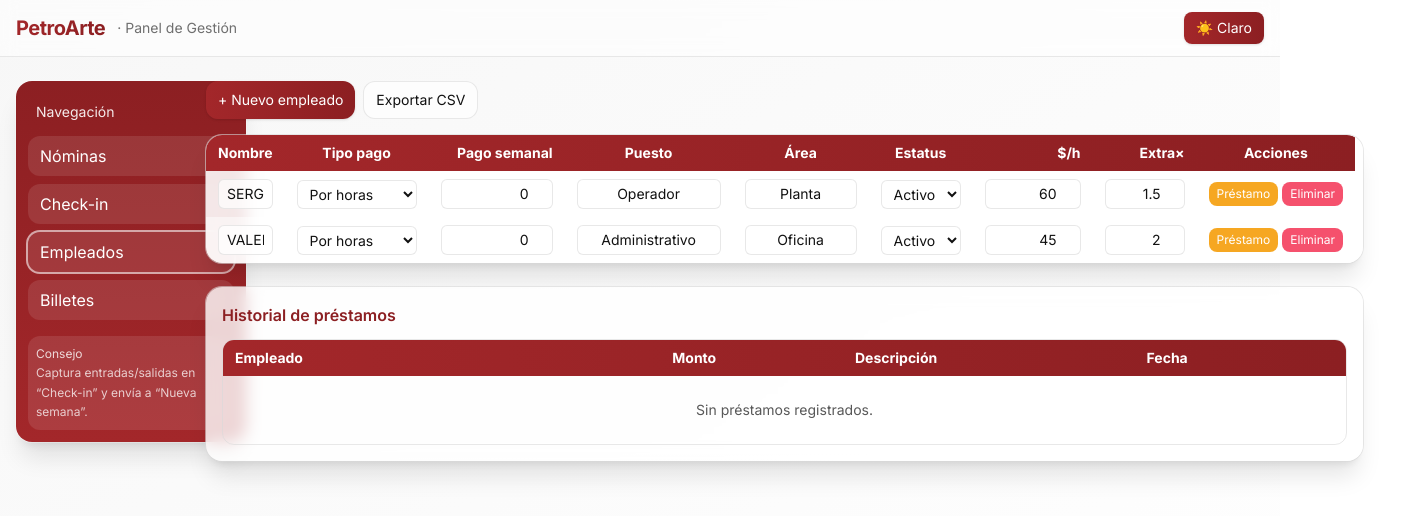
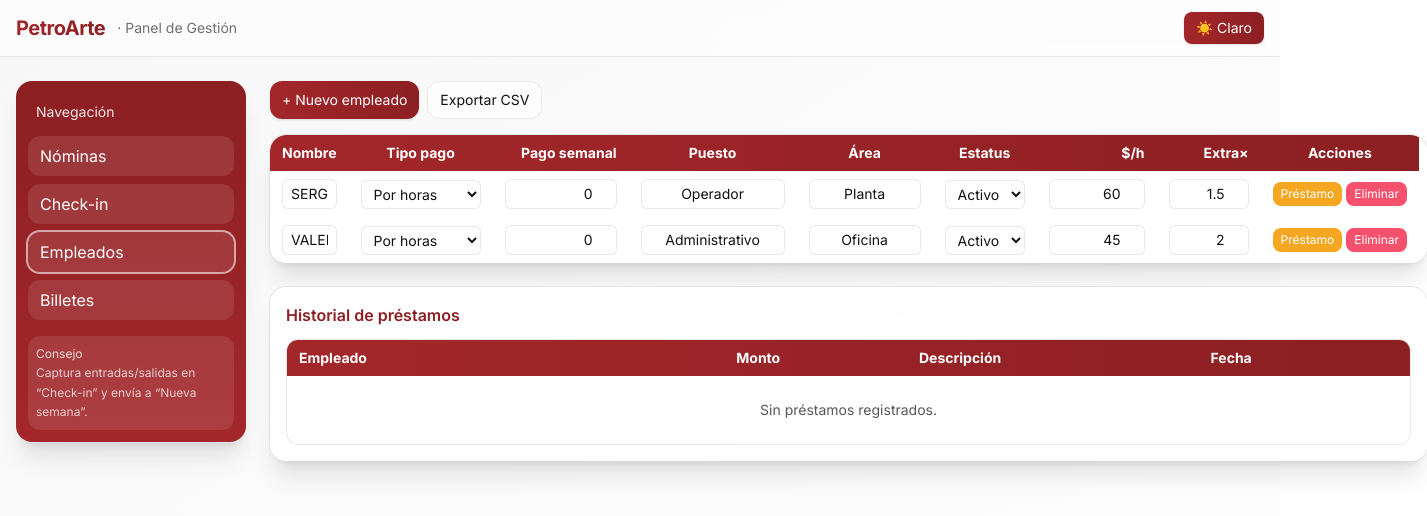
Before and after one commit to Rappu10/nominas-petroarte, a React (Vite) app: page / in a window 1280 px wide. Both pictures are taken after a click on the button "Empleados". Shown: the top 516 px of the page, 1427 px wide, since content can reach past the window. Built offline with nearby package versions, Linux system fonts and the light colour scheme.

Commit message:
Refactor employee initialization to include default values for all fields

```diff
--- a/src/App.tsx
+++ b/src/App.tsx
@@ -413,20 +413,21 @@ export default function App() {
   /* ───── Empleados (estado + persistencia) ────────────────────── */
   const [empleados, setEmpleados] = useState<Employee[]>(() => {
     const withDefaults = (list: any[]): Employee[] =>
-      list.map((emp) => ({
-        id: crypto.randomUUID(),
-        nombre: "",
-        puesto: "",
-        area: "",
-        estatus: "Activo" as Estatus,
-        tarifa: 0,
-        extraX: 1.5,
-        tipoPago: "Por horas" as TipoPago,
-        pagoSemanal: 0,
-        ...emp,
-        tipoPago: (emp?.tipoPago ?? "Por horas") as TipoPago,
-        pagoSemanal: Number(emp?.pagoSemanal ?? 0),
-      }));
+      list.map((emp) => {
+        const tipoPago = (emp?.tipoPago ?? "Por horas") as TipoPago;
+        const pagoSemanal = Number(emp?.pagoSemanal ?? 0);
+        return {
+          id: emp?.id ?? crypto.randomUUID(),
+          nombre: emp?.nombre ?? "",
+          puesto: emp?.puesto ?? "",
+          area: emp?.area ?? "",
+          estatus: (emp?.estatus ?? "Activo") as Estatus,
+          tarifa: Number(emp?.tarifa ?? 0),
+          extraX: Number(emp?.extraX ?? 1.5),
+          tipoPago,
+          pagoSemanal,
+        };
+      });
 
     try {
       const saved = localStorage.getItem("empleados_v1");
@@ -1372,7 +1373,7 @@ export default function App() {
 
           {/* ─────────────── EMPLEADOS ─────────────── */}
           {section === "empleados" && (
-            <div className="space-y-4 -ml-6 md:-ml-16">
+            <div className="space-y-4">
               {/* Barra de acciones */}
               <div className="flex flex-wrap gap-2">
                 <button
```
